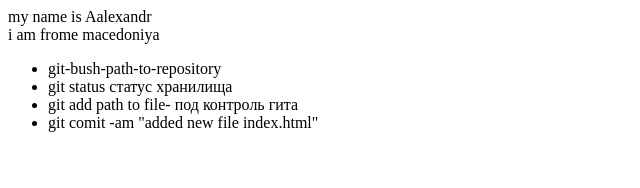
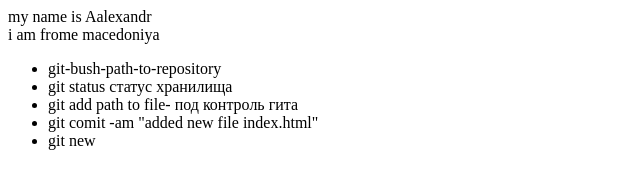
Before and after one commit to outsided/git-lessonss, a plain HTML site: page index.html in a window 1280 px wide. Shown: the full height of the page, 0-640 px from the left. Drawn offline with Linux system fonts and the light colour scheme.

```diff
--- a/index.html
+++ b/index.html
@@ -10,5 +10,6 @@
         <li>git status статус хранилища</li>
         <li>git add path to file- под контроль гита</li>
         <li>git comit -am "added new file index.html"</li>
+        <li>git new </li>
     </ul>
 </div>
```
